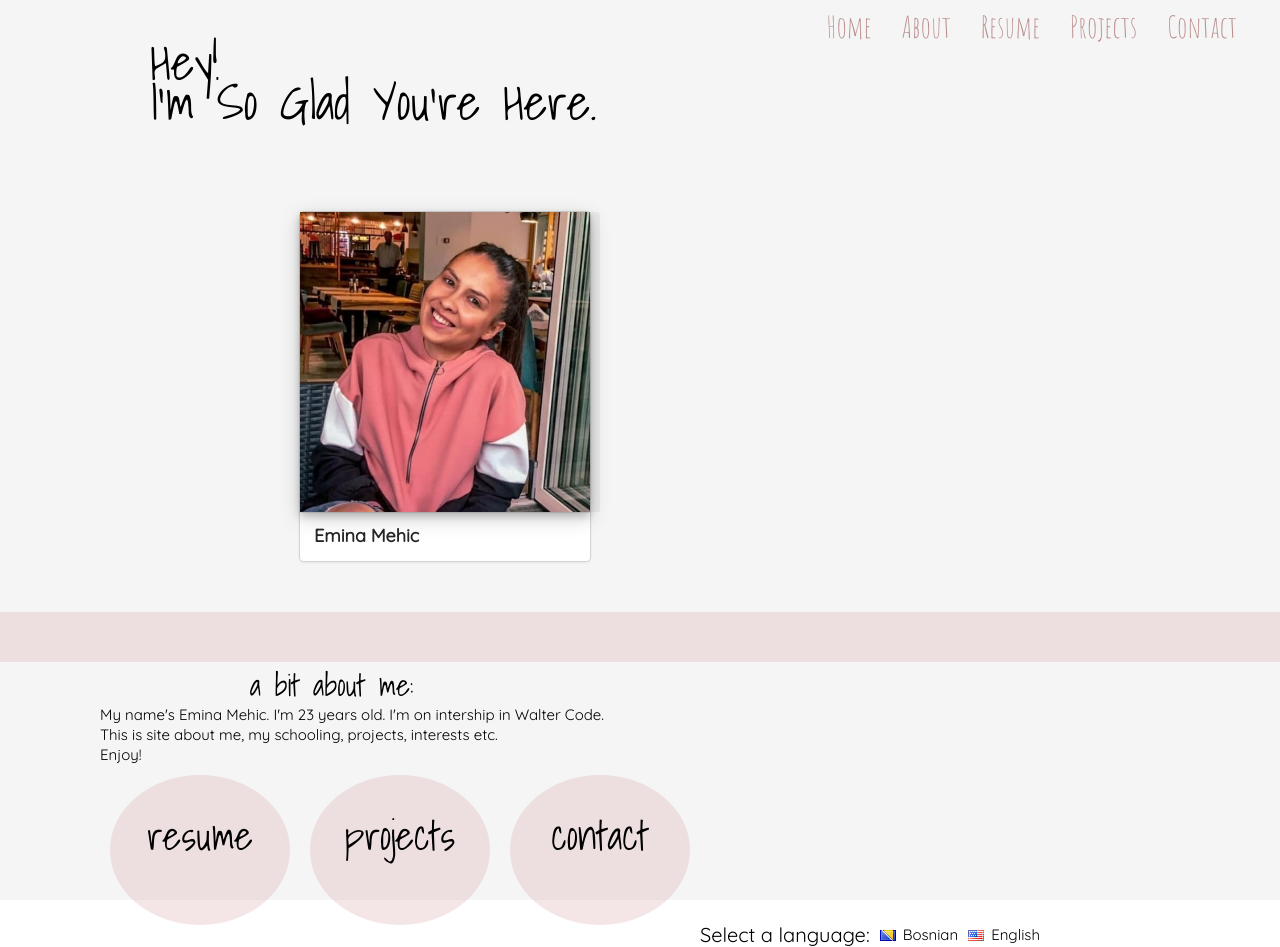
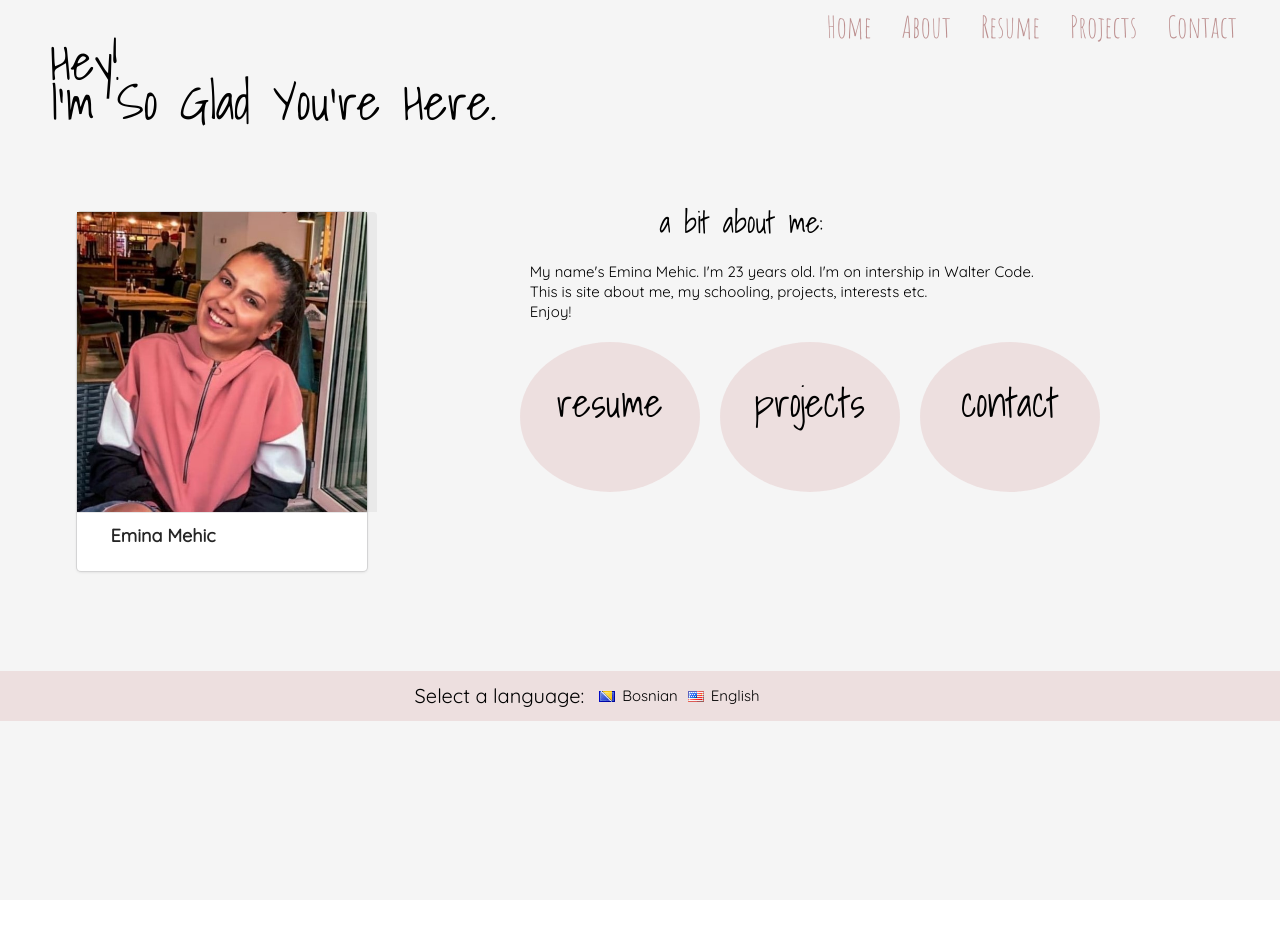
Before and after one commit to Emi-GitHub/CV-React-Redux, a React (Create React App) app: page /about in a window 1280 px wide. After the commit the page ends 900 px from the top, so only its background shows below. Built offline with nearby package versions, Linux system fonts and the light colour scheme.

Commit message:
some changes

```diff
--- a/src/Style/About.css
+++ b/src/Style/About.css
@@ -1,12 +1,10 @@
 .about-header {
     font-size: 50px;
     font-family: 'Shadows Into Light';
-    margin-left: 150px;
+    margin-left: 50px;
 }
 .about-card {
     margin-top: 100px !important;
-    margin-left: 300px !important;
-    float: left;
 }
 .about-picture {
     background-image: url("../pictures/pic111.jpg");
@@ -15,18 +13,22 @@
     background-position: center;
     background-repeat: no-repeat;
     background-size: cover;
-    box-shadow: 0 4px 8px 0 rgba(0, 0, 0, 0.2), 0 6px 20px 0 rgba(0, 0, 0, 0.19);
 }
 .about-dot {
     margin-top: 100px;
-    float: left;
-    margin-left: 100px;
 }
 .about-subheader {
     font-size: 50px;
     font-family: 'Shadows Into Light';
     margin-left: 150px;
     font-size: 30px;
+}
+.about-me {
+    font-family: 'Quicksand' !important;
+    margin-top: 30px;
+    margin-bottom: 10px;
+    margin-left: 20px;
+    font-size: 15px;
 }
 .dot {
     height: 150px;
@@ -35,8 +37,6 @@
     border-radius: 50%;
     display: inline-block;
     margin-top: 10px;
-    margin-left: 10px;
-    margin-right: 10px;
     font-size: 50px;
     font-family: 'Shadows Into Light';
     text-align: center;
@@ -45,31 +45,27 @@
 .about-link {
     color: black;
 }
-.about-me {
-    font-family: 'Quicksand' !important;
-    margin-top: 10px;
-    font-size: 15px;
-}
 .theme-language {
     background-color:rgba(218, 173, 173, 0.31);
-    margin-top: 500px;
+    margin-top: 100px;
     padding-bottom: 35px;
     padding-top: 15px;
 }
+.select-language {
+    font-family: 'Quicksand';
+    color: black;
+    margin: auto;
+    width: 40%;
+}
 .theme-text-select {
-    font-family: 'Quicksand';
+    padding-right: 15px;
     font-size: 20px;
-    color: black;
     float: left;
-    margin-right: 10px;
-    margin-left: 700px;
 }
 .theme-text-language {
-    font-family: 'Quicksand';
+    padding-right: 10px;
     font-size: 15px;
-    color: black;
     float: left;
-    margin-right: 10px;
 }
 .my-flag {
     float: left;
--- a/src/Style/Contact.css
+++ b/src/Style/Contact.css
@@ -8,7 +8,7 @@
 .contact-header {
     font-size: 50px;
     font-family: 'Shadows Into Light';
-    margin-left: 150px;
+    margin-left: 50px;
 }
 .contact-subheader {
     font-family: 'Shadows Into Light';
--- a/src/Style/Home.css
+++ b/src/Style/Home.css
@@ -51,7 +51,6 @@
     background-position: center;
     background-repeat: no-repeat;
     background-size: cover;
-    position: relative;
 }
 .background-white {
     background-color: whitesmoke;
@@ -60,5 +59,4 @@
     background-position: center;
     background-repeat: no-repeat;
     background-size: cover;
-    position: relative;
 }
--- a/src/Style/Projects.css
+++ b/src/Style/Projects.css
@@ -1,14 +1,13 @@
 .project-header {
     font-size: 50px;
     font-family: 'Shadows Into Light';
-    margin-left: 150px;
-    padding-bottom: 20px;
+    margin-left: 50px;
 }
 .project-resume {
     font-family: 'Quicksand';
     margin-top: 10px;
     font-size: 15px;
-    margin-left: 100px;
+    margin-left: 50px;
     margin-bottom: 30px;
 }
 .about-projects {
--- a/src/Style/Resume.css
+++ b/src/Style/Resume.css
@@ -1,7 +1,7 @@
 .resume-header {
     font-size: 50px;
     font-family: 'Shadows Into Light';
-    margin-left: 150px;
+    margin-left: 50px;
     padding-bottom: 20px;
 }
 .resume-dot {
--- a/src/components/About.js
+++ b/src/components/About.js
@@ -11,24 +11,6 @@ class About extends Component {
     }
     bosnian = () => {
         this.props.setLanguage('bosnian');
-    }
-    headerLanguage = (language) => {
-        if(language === 'english'){
-            return(
-                <div className="about-header" style={{color:this.props.name}}>
-                    Hey!<br/> <br/>
-                    I'm So Glad You're Here.
-                </div>
-            )
-        }
-        else if(language === 'bosnian'){
-            return(
-                <div className="about-header" style={{color:this.props.name}}>
-                    Cao!<br/> <br/>
-                    Drago Mi Je Sto Ste Ovdje.
-                </div>
-            )
-        }
     }
     aboutMeLanguage = (language) => {
         if(language === 'english'){
@@ -54,7 +36,14 @@ class About extends Component {
         return (
             <div className={this.props.theme} >
                 <Menu theme={this.props.theme}/>
-                {this.props.language==='english' ? this.headerLanguage('english') : this.headerLanguage('bosnian')}
+                <div className="about-header" style={{color:this.props.name}}>
+                    {this.props.language==='english' ? 'Hey!' : 'Cao!'}
+                    <br/> <br/>
+                    {this.props.language==='english' ? "I'm So Glad You're Here." : "Drago Mi Je Sto Ste Ovdje."}
+                </div>
+                <div className="ui container">
+                    <div className="ui grid">
+                        <div className="six wide column">
                             <div className="ui card about-card">
                                 <div className="image">
                                     <div className="about-picture"></div>
@@ -63,6 +52,9 @@ class About extends Component {
                                     <a className="header about-me" href="/">Emina Mehic</a>
                                 </div>
                             </div>
+                        </div>
+                        {/* about me text and dot*/}
+                        <div className="ten wide column">
                             <div className="about-dot">
                                 <div className="about-subheader" style={{color:this.props.name}}>
                                     {this.props.language==='english' ? "a bit about me:" : "malo o meni:"}
@@ -84,12 +76,19 @@ class About extends Component {
                                     </Link>
                                 </span>
                             </div>
+                        </div>
+                    </div>
+                </div>
                 <div className="theme-language" style={{backgroundColor:this.props.dot}}>
+                    <div className="ui container">
+                        <div className="select-language">
                             <div className="theme-text-select">Select a language:</div>
                             <i className="ba flag my-flag" onClick={this.bosnian}/>
                             <div className="theme-text-language" onClick={this.bosnian}>Bosnian</div>
                             <i className="gb us flag my-flag" onClick={this.english}/>
                             <div className="theme-text-language" onClick={this.english}>English</div>
+                        </div>
+                    </div>
                 </div>
             </div>
         )
--- a/src/components/Projects.js
+++ b/src/components/Projects.js
@@ -20,7 +20,7 @@ class Projects extends Component {
     headerLanguage = (language) => {
         if(language === 'english'){
             return(
-                <div className="resume-header" style={{color:this.props.name}}>
+                <div className="project-header" style={{color:this.props.name}}>
                     Please,<br/> <br/>
                     select a field! <br/> <br/>
                 </div>
@@ -28,7 +28,7 @@ class Projects extends Component {
         }
         else if(language === 'bosnian'){
             return(
-                <div className="resume-header" style={{color:this.props.name}}>
+                <div className="project-header" style={{color:this.props.name}}>
                     Odaberi polje! <br/> <br/>
                 </div>
             )
@@ -38,9 +38,7 @@ class Projects extends Component {
         return (
             <div className={this.props.theme}>
                 <Menu theme={this.props.theme}/>
-                <div className="project-header" style={{color:this.props.name}}>
-                    {this.props.language==='english' ? this.headerLanguage('english') : this.headerLanguage('bosnian')}
-                </div>
+                {this.props.language==='english' ? this.headerLanguage('english') : this.headerLanguage('bosnian')}
                 <div className="about-projects" style={{color:this.props.name}}>
                     {this.props.language==='english' ? "There is only React and Redux application, if you are interested in other application you can click on 'Contact' and check my github. Enjoy!"  : "Ovdje se nalaze samo React i Redux aplikacije, ako ste zainteresovani za ostale možete provjeriti moj GitHub profil koji se nalazi u polju 'Contact'. Uživaj!"}
                 </div>
@@ -100,7 +98,8 @@ const mapStateToProps = state => {
         news: state.news,
         picture: state.picture,
         notes: state.notes,
-        hooks: state.hooks
+        hooks: state.hooks,
+        language: state.language
     }
 }
 export default connect(mapStateToProps, {showMusic, showYoutube, showNews, showPicture, showNotes})(Projects);
```
Also changed, not shown: src/reducers/ResumeReducer.js (line endings or trailing spaces). Lines whose indentation alone changed are shown as unchanged.
